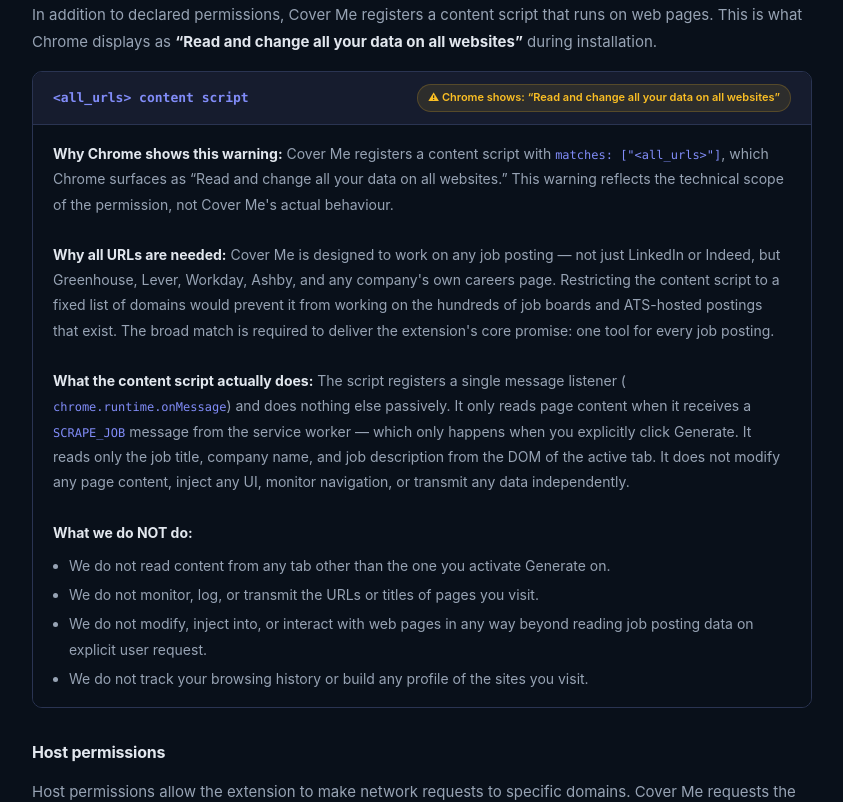
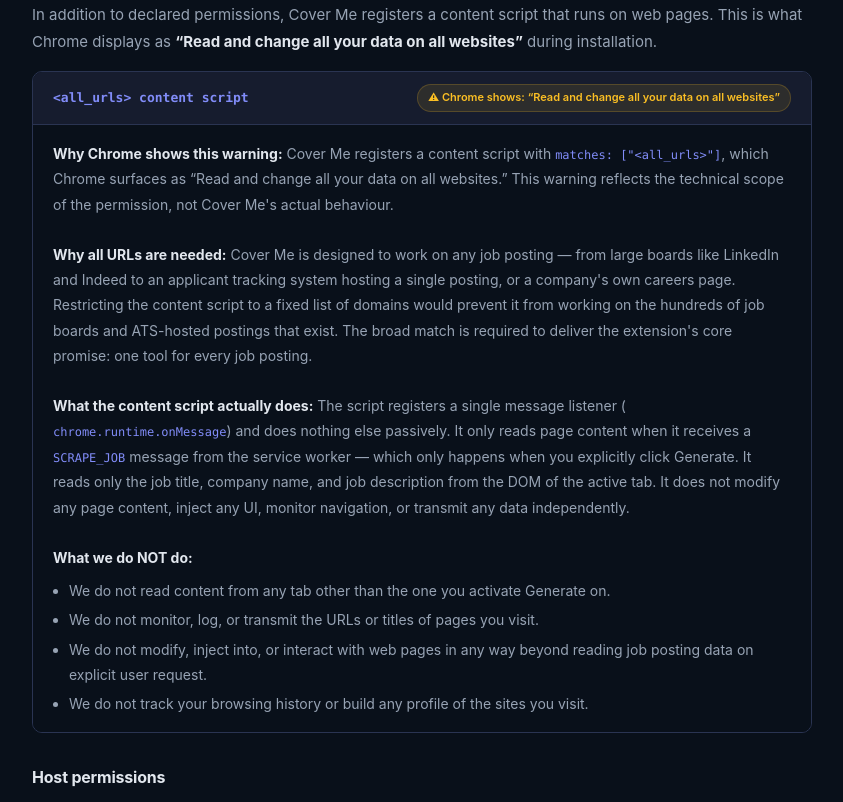
Before and after one commit to TheLinc/cover-me, a Next.js app in the folder web/: page /privacy in a window 1280 px wide. Shown: the part 4240-5042 px from the top of the page, without its empty margins (360-1203 px from the left). Built offline with nearby package versions, Linux system fonts and the light colour scheme; no server answers.

Commit message:
feat: refine privacy policy content for clarity and accuracy

```diff
--- a/web/app/privacy/page.tsx
+++ b/web/app/privacy/page.tsx
@@ -406,11 +406,12 @@ export default function PrivacyPage() {
               actual behaviour.
               <br /><br />
               <strong className="text-foreground">Why all URLs are needed:</strong> Cover Me is
-              designed to work on any job posting — not just LinkedIn or Indeed, but Greenhouse,
-              Lever, Workday, Ashby, and any company&apos;s own careers page. Restricting the
-              content script to a fixed list of domains would prevent it from working on the
-              hundreds of job boards and ATS-hosted postings that exist. The broad match is
-              required to deliver the extension&apos;s core promise: one tool for every job posting.
+              designed to work on any job posting — from large boards like LinkedIn and Indeed to an
+              applicant tracking system hosting a single posting, or a company&apos;s own careers
+              page. Restricting the content script to a fixed list of domains would prevent it from
+              working on the hundreds of job boards and ATS-hosted postings that exist. The broad
+              match is required to deliver the extension&apos;s core promise: one tool for every job
+              posting.
               <br /><br />
               <strong className="text-foreground">What the content script actually does:</strong> The
               script registers a single message listener ({' '}
@@ -533,7 +534,7 @@ export default function PrivacyPage() {
                   name: 'Vercel',
                   url: 'https://vercel.com/legal/privacy-policy',
                   when: 'All users who visit the web dashboard',
-                  receives: 'Standard web server access logs (IP address, browser, requested URL) for the dashboard at covermeweb.com. Vercel hosts our Next.js web application.',
+                  receives: 'Standard web server access logs (IP address, browser, requested URL) for the dashboard at cover-me.dev. Vercel hosts our Next.js web application.',
                 },
               ].map((svc) => (
                 <div key={svc.name} className="bg-surface border border-border rounded-[10px] px-5 py-4">
```
